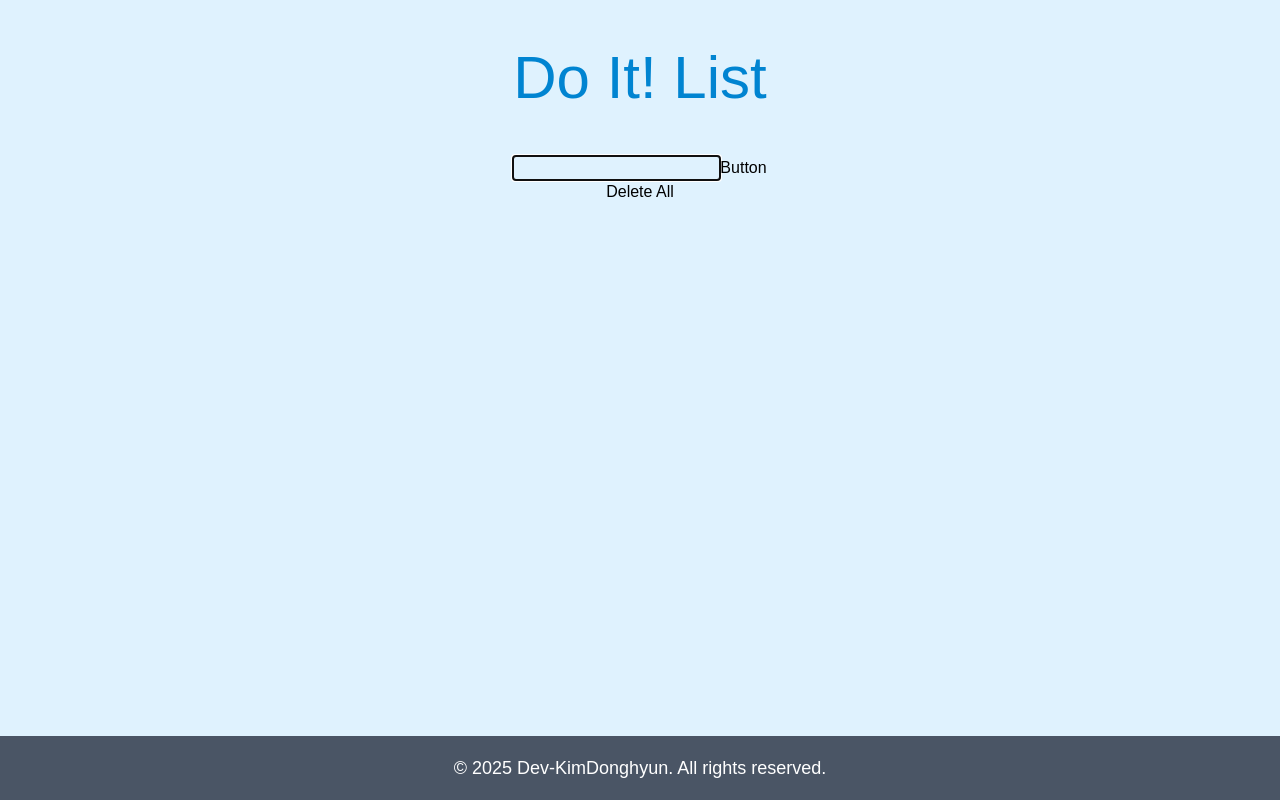
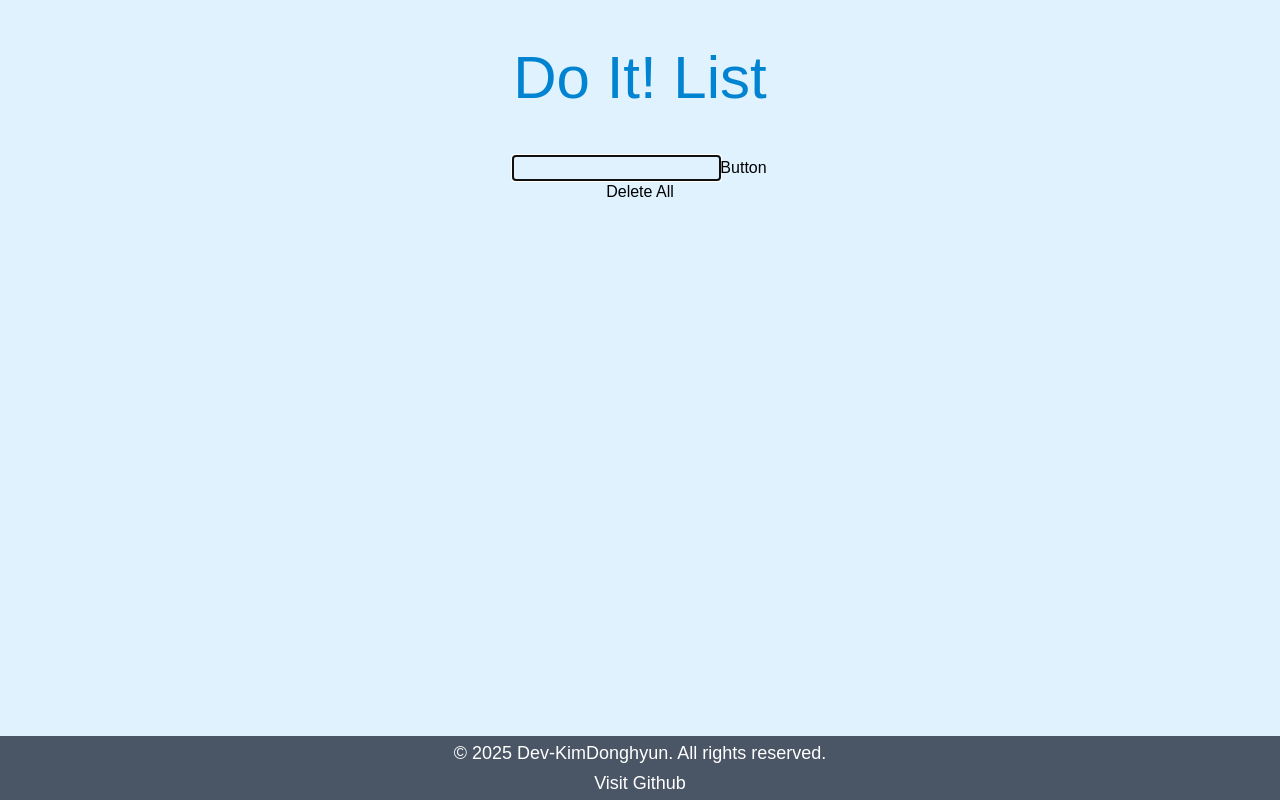
Before and after one commit to Dev-KimDonghyun/Do-It-List, a React (Vite) app: page / in a window 1280 px wide. Built offline with nearby package versions, Linux system fonts and the light colour scheme; a web font is replaced by a local one.

Commit message:
feat: Add Feature to Visit GitHub Profile

```diff
--- a/src/App.tsx
+++ b/src/App.tsx
@@ -94,10 +94,16 @@ function App() {
     );
   };
 
+  const clickToDevKimGitHub = () => {
+    window.open("https://github.com/Dev-KimDonghyun", "_blank");
+  };
+
   return (
     <div>
-      <div style={{ height: "calc(var(--vh, 1vh) * 100)" }}
-      className="w-full bg-sky-100 text-center justify-center items-center overflow-x-hidden">
+      <div
+        style={{ height: "calc(var(--vh, 1vh) * 100)" }}
+        className="w-full bg-sky-100 text-center justify-center items-center overflow-x-hidden"
+      >
         <header className="py-12">
           <h1 className="text-5xl md:text-6xl text-sky-600">Do It! List</h1>
         </header>
@@ -118,8 +124,11 @@ function App() {
             />
           </div>
         </main>
-        <footer className="w-full h-16 flex fixed flex-col text-md md:text-lg gap-y-1 md:gap-y-2 bottom-0 text-center justify-center items-center bg-gray-600 text-white">
+        <footer className="w-full h-16 flex fixed flex-col text-md md:text-lg gap-y-0.5 py-2 bottom-0 text-center justify-center items-center bg-gray-600 text-white">
           <p>&copy; 2025 Dev-KimDonghyun. All rights reserved.</p>
+          <div className="flex flex-col items-center cursor-pointer">
+            <p onClick={clickToDevKimGitHub}>Visit Github</p>
+          </div>
         </footer>
       </div>
     </div>
```
